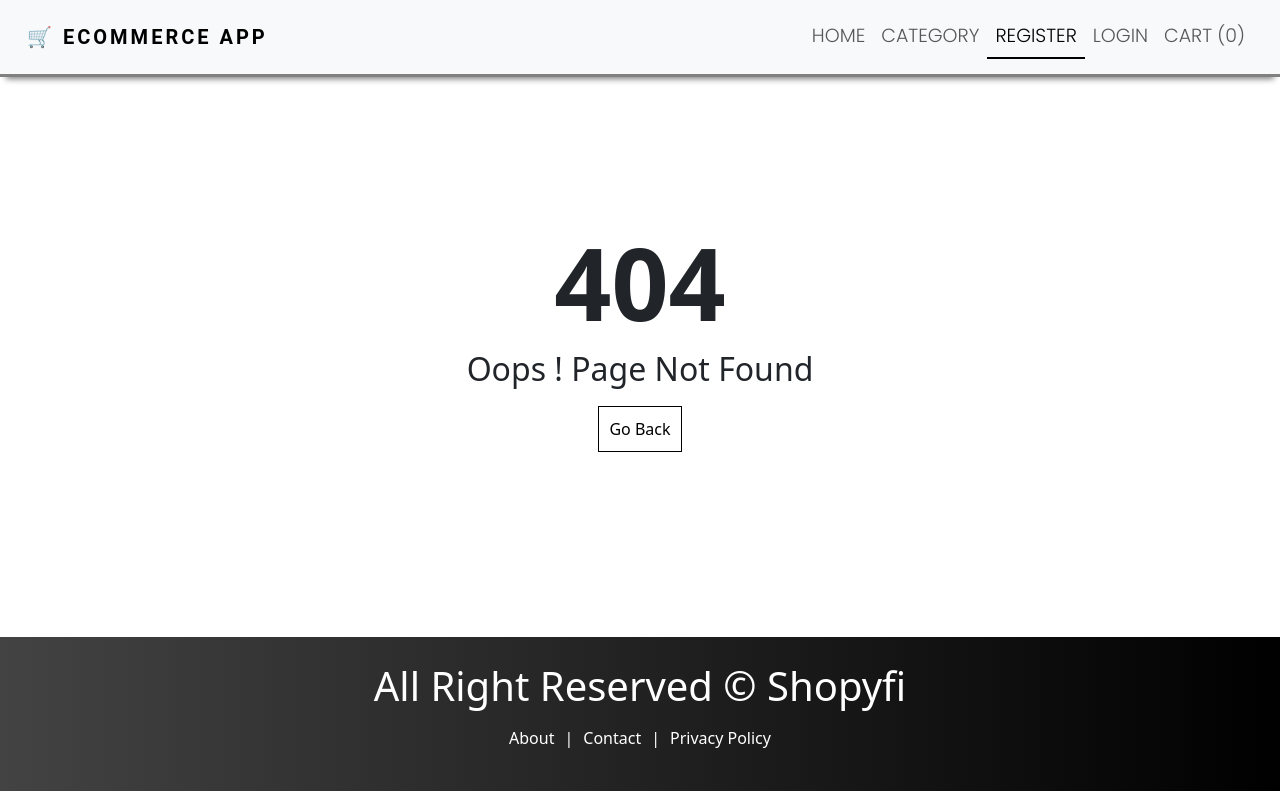
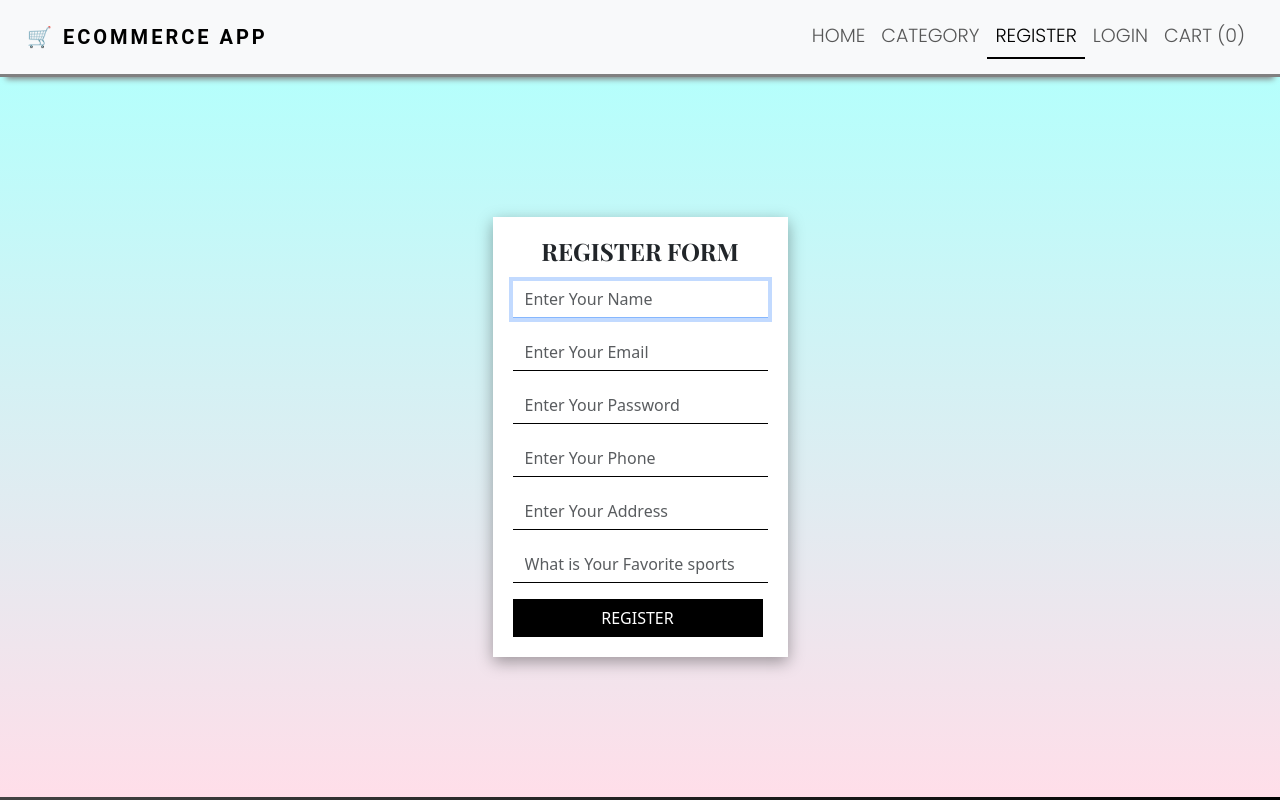
Before and after one commit to ruchi-mandliya/Mern-Stack-Eccomerce-App, a React (Vite) app in the folder client/: page /register in a window 1280 px wide. Before the commit this address had no page. Shown: the top 800 px of the page. Built offline with nearby package versions, Linux system fonts and the light colour scheme.

Commit message:
design register page and add functionality to it

```diff
--- a/client/package.json
+++ b/client/package.json
@@ -10,10 +10,12 @@
   },
   "dependencies": {
     "@popperjs/core": "^2.11.7",
+    "axios": "^1.3.6",
     "bootstrap": "^5.2.3",
     "react": "^18.2.0",
     "react-dom": "^18.2.0",
     "react-helmet": "^6.1.0",
+    "react-hot-toast": "^2.4.0",
     "react-icons": "^4.8.0",
     "react-router-dom": "^6.10.0"
   },
--- a/client/src/App.jsx
+++ b/client/src/App.jsx
@@ -4,11 +4,13 @@
 import Contact from "./pages/Contact";
 import Policy from "./pages/Policy";
 import Pagenotfound from "./pages/Pagenotfound";
+import Register from "./pages/Auth/Register";
 function App() {
   return (
     <>
       <Routes>
         <Route path="/" element={<HomePage />} />
+        <Route path="/register" element={<Register />} />
         <Route path="/about" element={<About />} />
         <Route path="/contact" element={<Contact />} />
         <Route path="/policy" element={<Policy />} />
--- /dev/null
+++ b/client/src/pages/Auth/Register.jsx
@@ -0,0 +1,121 @@
+import React, { useState } from "react";
+import Layout from "./../../components/Layout/Layout";
+import axios from "axios";
+import { useNavigate } from "react-router-dom";
+import toast from "react-hot-toast";
+import "../../styles/AuthStyles.css";
+
+const Register = () => {
+  const [name, setName] = useState("");
+  const [email, setEmail] = useState("");
+  const [password, setPassword] = useState("");
+  const [phone, setPhone] = useState("");
+  const [address, setAddress] = useState("");
+  const [answer, setAnswer] = useState("");
+  const navigate = useNavigate();
+
+  const handleSubmit = async (e) => {
+    e.preventDefault();
+    try {
+      const res = await axios.post("/api/v1/auth/register", {
+        name,
+        email,
+        password,
+        phone,
+        address,
+        answer,
+      });
+      if (res && res.data.success) {
+        toast.success(res.data && res.data.message);
+        navigate("/login");
+      } else {
+        toast.error(res.data.message);
+      }
+    } catch (error) {
+      console.log(error);
+      toast.error("Something went wrong");
+    }
+  };
+
+  return (
+    <Layout title="Register - Shopify">
+      <div className="form-container" style={{ minHeight: "90vh" }}>
+        <form onSubmit={handleSubmit}>
+          <h4 className="title">REGISTER FORM</h4>
+          <div className="mb-3">
+            <input
+              type="text"
+              value={name}
+              onChange={(e) => setName(e.target.value)}
+              className="form-control"
+              id="exampleInputEmail1"
+              placeholder="Enter Your Name"
+              required
+              autoFocus
+            />
+          </div>
+          <div className="mb-3">
+            <input
+              type="email"
+              value={email}
+              onChange={(e) => setEmail(e.target.value)}
+              className="form-control"
+              id="exampleInputEmail1"
+              placeholder="Enter Your Email "
+              required
+            />
+          </div>
+          <div className="mb-3">
+            <input
+              type="password"
+              value={password}
+              onChange={(e) => setPassword(e.target.value)}
+              className="form-control"
+              id="exampleInputPassword1"
+              placeholder="Enter Your Password"
+              required
+            />
+          </div>
+          <div className="mb-3">
+            <input
+              type="text"
+              value={phone}
+              onChange={(e) => setPhone(e.target.value)}
+              className="form-control"
+              id="exampleInputEmail1"
+              placeholder="Enter Your Phone"
+              required
+            />
+          </div>
+          <div className="mb-3">
+            <input
+              type="text"
+              value={address}
+              onChange={(e) => setAddress(e.target.value)}
+              className="form-control"
+              id="exampleInputEmail1"
+              placeholder="Enter Your Address"
+              required
+            />
+          </div>
+          <div className="mb-3">
+            <input
+              type="text"
+              value={answer}
+              onChange={(e) => setAnswer(e.target.value)}
+              className="form-control"
+              id="exampleInputEmail1"
+              placeholder="What is Your Favorite sports"
+              required
+            />
+          </div>
+          <button type="submit" className="btn btn-primary">
+            REGISTER
+          </button>
+        </form>
+      </div>
+    </Layout>
+  );
+};
+
+export default Register;
--- /dev/null
+++ b/client/src/styles/AuthStyles.css
@@ -0,0 +1,52 @@
+.form-container {
+  /* margin-top: 60px; */
+  display: flex;
+  align-items: center;
+  justify-content: center;
+  min-height: 70vh;
+  flex-direction: column;
+  background-color: #ffdee9;
+  background-image: linear-gradient(0deg, #ffdee9 0%, #b5fffc 100%);
+}
+
+.form-container form {
+  box-shadow: rgba(0, 0, 0, 0.35) 0px 5px 15px;
+  padding: 20px;
+  background-color: #fff;
+}
+
+.form-container form .title {
+  text-align: center;
+  margin-bottom: 15px;
+  font-weight: bold;
+  font-family: "Playfair Display", serif;
+}
+
+.form-container form input {
+  border: none;
+  border-bottom: 1px solid #000;
+  border-radius: 0;
+}
+
+.form-container form button {
+  border: 1px solid black;
+  border-radius: 0;
+  background-color: #000;
+  color: white;
+  width: 250px;
+}
+
+.form-container form button:hover {
+  border: 1px solid black;
+  background: #000000; /* fallback for old browsers */
+  background: -webkit-linear-gradient(
+    to right,
+    #434343,
+    #000000
+  ); /* Chrome 10-25, Safari 5.1-6 */
+  background: linear-gradient(
+    to right,
+    #434343,
+    #000000
+  ); /* W3C, IE 10+/ Edge, Firefox 16+, Chrome 26+, Opera 12+, Safari 7+ */
+}
```
Also changed, not shown: 1 other file (tests, documents, lock files or other folders).
